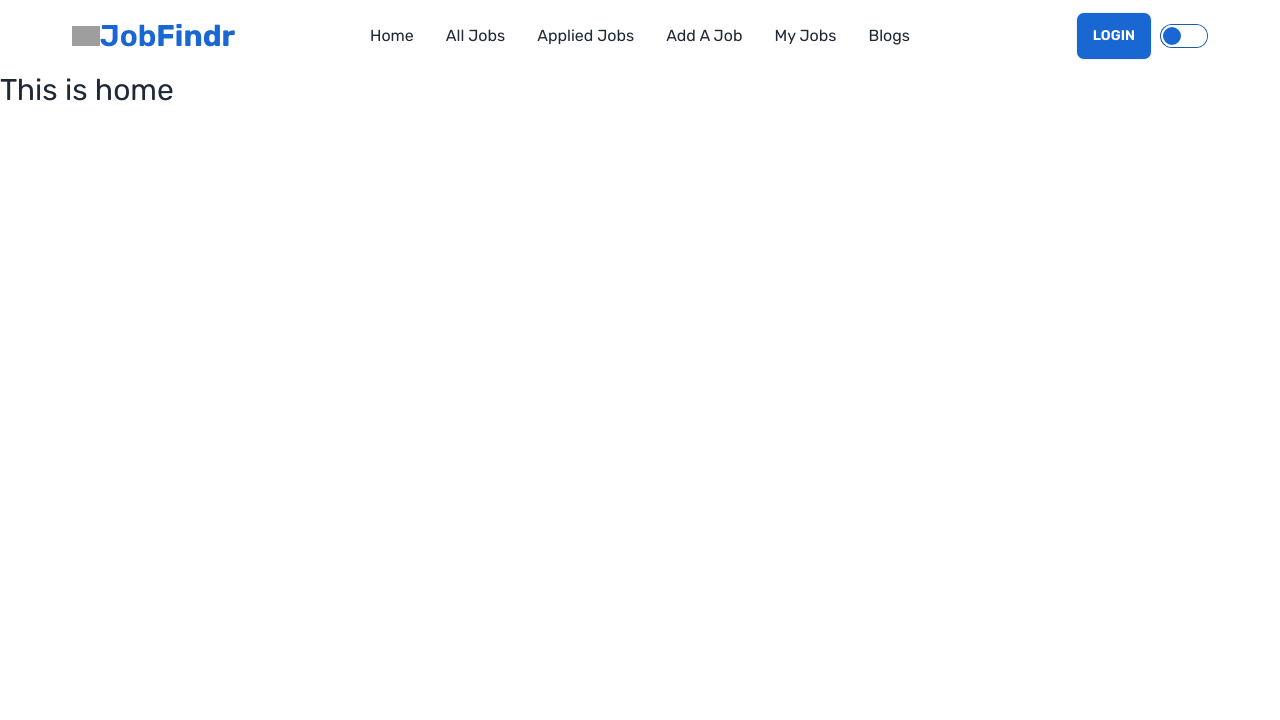
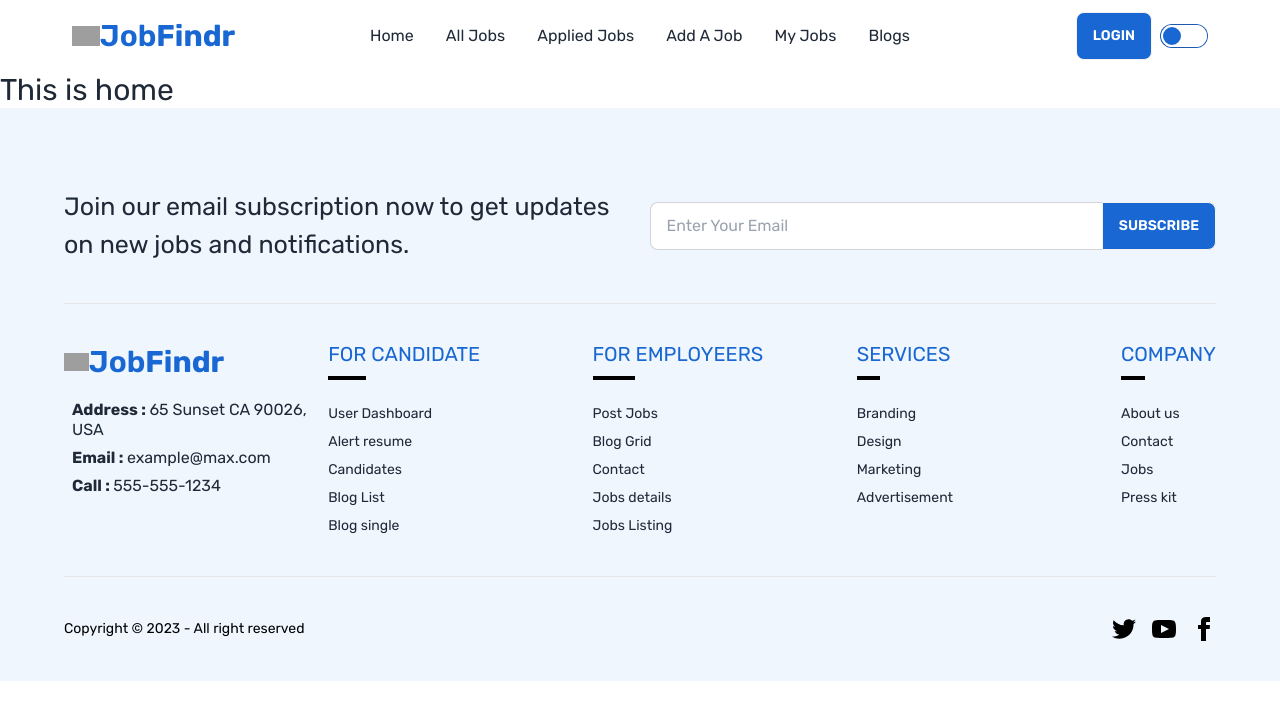
Before and after one commit to thuaba22/job-findr-client, a React (Vite) app: page / in a window 1280 px wide. Shown: the top 720 px of the page. Built offline with nearby package versions, Linux system fonts and the light colour scheme; grey boxes are pictures that could not be loaded.

Commit message:
navbar and footer design done

```diff
--- a/package.json
+++ b/package.json
@@ -14,6 +14,7 @@
     "match-sorter": "^6.3.1",
     "react": "^18.2.0",
     "react-dom": "^18.2.0",
+    "react-icons": "^4.11.0",
     "react-router-dom": "^6.18.0",
     "sort-by": "^1.2.0"
   },
--- /dev/null
+++ b/src/components/shared/Footer/Footer.jsx
@@ -0,0 +1,145 @@
+const Footer = () => {
+  return (
+    <div className="container pt-20 bg-[#f0f6fe]">
+      <div className="w-[90%] mx-auto">
+        <div className="flex mb-10 items-center justify-center gap-10 flex-col md:flex-row">
+          <div className="">
+            <p className="text-[25px]">
+              Join our email subscription now to get updates <br /> on new jobs
+              and notifications.
+            </p>
+          </div>
+          <div className="relative flex-1">
+            <input
+              type="text"
+              placeholder="Enter Your Email"
+              className="input input-bordered w-full pr-16"
+            />
+            <button className="btn bg-[#1967d2] hover:bg-[#1967d2] text-white absolute top-0 right-0 rounded-l-none">
+              Subscribe
+            </button>
+          </div>
+        </div>
+        <hr />
+        <div className="mt-10 mb-10">
+          <footer className="footer grid grid-cols-1 md:grid-cols-4 gap-4">
+            <nav className="col-span-1">
+              <div className="flex items-center">
+                <img
+                  className="w-[10%]"
+                  src="https://i.postimg.cc/TwSY3Z5R/tie.png"
+                  alt=""
+                />
+                <h1 className="text-md md:text-3xl font-semibold text-[#1967d2]">
+                  Job<span className="font-bold">Findr</span>
+                </h1>
+              </div>
+              <div className="ml-2 text-[16px] space-y-2 mt-3">
+                <p>
+                  <span className="font-bold">Address : </span>65 Sunset CA
+                  90026, USA
+                </p>
+                <p>
+                  <span className="font-bold">Email : </span>example@max.com
+                </p>
+                <p>
+                  <span className="font-bold">Call : </span>555-555-1234
+                </p>
+              </div>
+            </nav>
+
+            <nav className="col-span-1">
+              <header className="text-[#1967d2] text-[20px] uppercase">
+                For Candidate
+                <hr className="border-2 border-black w-1/4 mt-3 mb-4" />
+              </header>
+              <a className="link link-hover">User Dashboard</a>
+              <a className="link link-hover">Alert resume</a>
+              <a className="link link-hover">Candidates</a>
+              <a className="link link-hover">Blog List</a>
+              <a className="link link-hover">Blog single</a>
+            </nav>
+            <nav className="col-span-1">
+              <header className="text-[#1967d2] text-[20px] uppercase">
+                For Employeers
+                <hr className="border-2 border-black w-1/4 mt-3 mb-4" />
+              </header>
+              <a className="link link-hover">Post Jobs</a>
+              <a className="link link-hover">Blog Grid</a>
+              <a className="link link-hover">Contact</a>
+              <a className="link link-hover">Jobs details</a>
+              <a className="link link-hover">Jobs Listing</a>
+            </nav>
+
+            <nav className="col-span-1">
+              <header className="text-[#1967d2] text-[20px] uppercase">
+                Services
+                <hr className="border-2 border-black w-1/4 mt-3 mb-4" />
+              </header>
+              <a className="link link-hover">Branding</a>
+              <a className="link link-hover">Design</a>
+              <a className="link link-hover">Marketing</a>
+              <a className="link link-hover">Advertisement</a>
+            </nav>
+
+            <nav className="col-span-1">
+              <header className="text-[#1967d2] text-[20px] uppercase">
+                Company
+                <hr className="border-2 border-black w-1/4 mt-3 mb-4" />
+              </header>
+              <a className="link link-hover">About us</a>
+              <a className="link link-hover">Contact</a>
+              <a className="link link-hover">Jobs</a>
+              <a className="link link-hover">Press kit</a>
+            </nav>
+          </footer>
+        </div>
+        <hr />
+        <div className="pt-10 pb-10">
+          <footer className="footer items-center text-black">
+            <aside className="">
+              <p>Copyright © 2023 - All right reserved</p>
+            </aside>
+            <nav className="grid-flow-col gap-4 md:place-self-center md:justify-self-end">
+              <a>
+                <svg
+                  xmlns="http://www.w3.org/2000/svg"
+                  width="24"
+                  height="24"
+                  viewBox="0 0 24 24"
+                  className="fill-current"
+                >
+                  <path d="M24 4.557c-.883.392-1.832.656-2.828.775 1.017-.609 1.798-1.574 2.165-2.724-.951.564-2.005.974-3.127 1.195-.897-.957-2.178-1.555-3.594-1.555-3.179 0-5.515 2.966-4.797 6.045-4.091-.205-7.719-2.165-10.148-5.144-1.29 2.213-.669 5.108 1.523 6.574-.806-.026-1.566-.247-2.229-.616-.054 2.281 1.581 4.415 3.949 4.89-.693.188-1.452.232-2.224.084.626 1.956 2.444 3.379 4.6 3.419-2.07 1.623-4.678 2.348-7.29 2.04 2.179 1.397 4.768 2.212 7.548 2.212 9.142 0 14.307-7.721 13.995-14.646.962-.695 1.797-1.562 2.457-2.549z"></path>
+                </svg>
+              </a>
+              <a>
+                <svg
+                  xmlns="http://www.w3.org/2000/svg"
+                  width="24"
+                  height="24"
+                  viewBox="0 0 24 24"
+                  className="fill-current"
+                >
+                  <path d="M19.615 3.184c-3.604-.246-11.631-.245-15.23 0-3.897.266-4.356 2.62-4.385 8.816.029 6.185.484 8.549 4.385 8.816 3.6.245 11.626.246 15.23 0 3.897-.266 4.356-2.62 4.385-8.816-.029-6.185-.484-8.549-4.385-8.816zm-10.615 12.816v-8l8 3.993-8 4.007z"></path>
+                </svg>
+              </a>
+              <a>
+                <svg
+                  xmlns="http://www.w3.org/2000/svg"
+                  width="24"
+                  height="24"
+                  viewBox="0 0 24 24"
+                  className="fill-current"
+                >
+                  <path d="M9 8h-3v4h3v12h5v-12h3.642l.358-4h-4v-1.667c0-.955.192-1.333 1.115-1.333h2.885v-5h-3.808c-3.596 0-5.192 1.583-5.192 4.615v3.385z"></path>
+                </svg>
+              </a>
+            </nav>
+          </footer>
+        </div>
+      </div>
+    </div>
+  );
+};
+
+export default Footer;
--- a/src/pages/Home/Home.jsx
+++ b/src/pages/Home/Home.jsx
@@ -1,3 +1,4 @@
+import Footer from "../../components/shared/Footer/Footer";
 import Navbar from "../../components/shared/Navbar/Navbar";
 
 const Home = () => {
@@ -5,6 +6,7 @@
     <div>
       <Navbar></Navbar>
       <h2 className="text-3xl">This is home</h2>
+      <Footer></Footer>
     </div>
   );
 };
```
Also changed, not shown: 1 other file (tests, documents, lock files or other folders).
